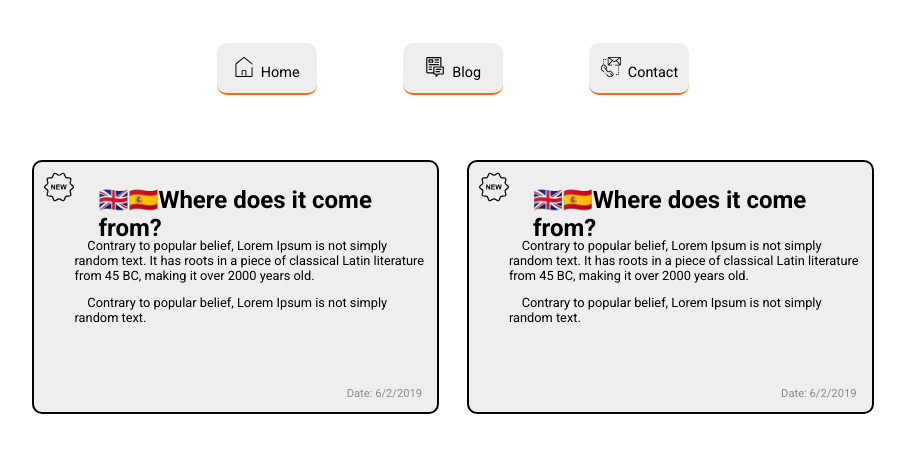
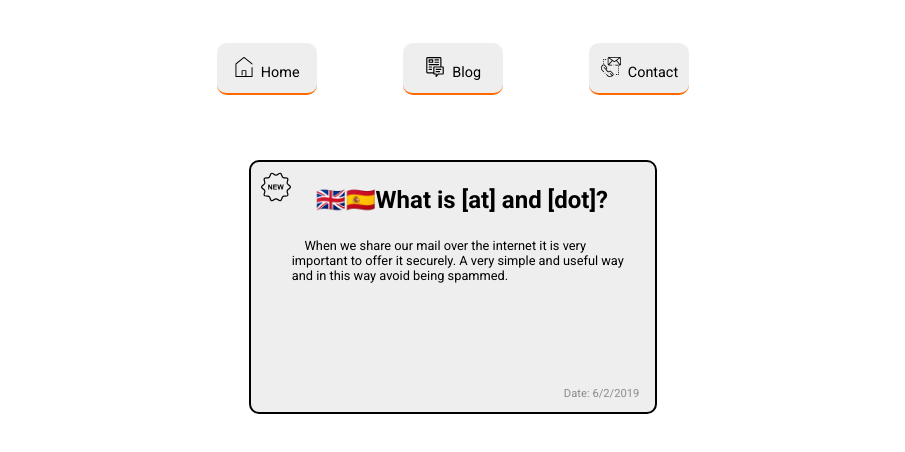
Before and after one commit to manuelalferez/personal-website, a React (Create React App) app: page /blog in a window 1280 px wide. Shown: the top 452 px of the page, without its empty margins (187-1092 px from the left). Built offline with nearby package versions, Linux system fonts and the light colour scheme; the HTML template or start-up script is replaced by a standard one.

Commit message:
docs: Right information in the Blog

```diff
--- a/src/data/Blog/PostMini.js
+++ b/src/data/Blog/PostMini.js
@@ -11,10 +11,9 @@ const posts = [
     }
   }, */
   {
-    title: "Where does it come from?",
+    title: "What is [at] and [dot]?",
     summary: [
-      "Contrary to popular belief, Lorem Ipsum is not simply random text. It has roots in a piece of classical Latin literature from 45 BC, making it over 2000 years old. ",
-      "Contrary to popular belief, Lorem Ipsum is not simply random text."
+      "When we share our mail over the internet it is very important to offer it securely. A very simple and useful way and in this way avoid being spammed."
     ],
     key: "1",
     date: {
@@ -27,24 +26,6 @@ const posts = [
       spanish: true,
       english: true
     }
-  },
-  {
-    title: "Where does it come from?",
-      summary: [
-        "Contrary to popular belief, Lorem Ipsum is not simply random text. It has roots in a piece of classical Latin literature from 45 BC, making it over 2000 years old. ",
-        "Contrary to popular belief, Lorem Ipsum is not simply random text."
-      ],
-      key: "1",
-      date: {
-        year: "2019",
-        month: "6",
-        day: "2"
-      },
-      link: "https://telegra.ph/What-is-at-and-dot--Qu%C3%A9-es-at-y-dot-06-02",
-      languages: {
-        spanish: true,
-        english: true
-      }
   }
 ];
 
```
